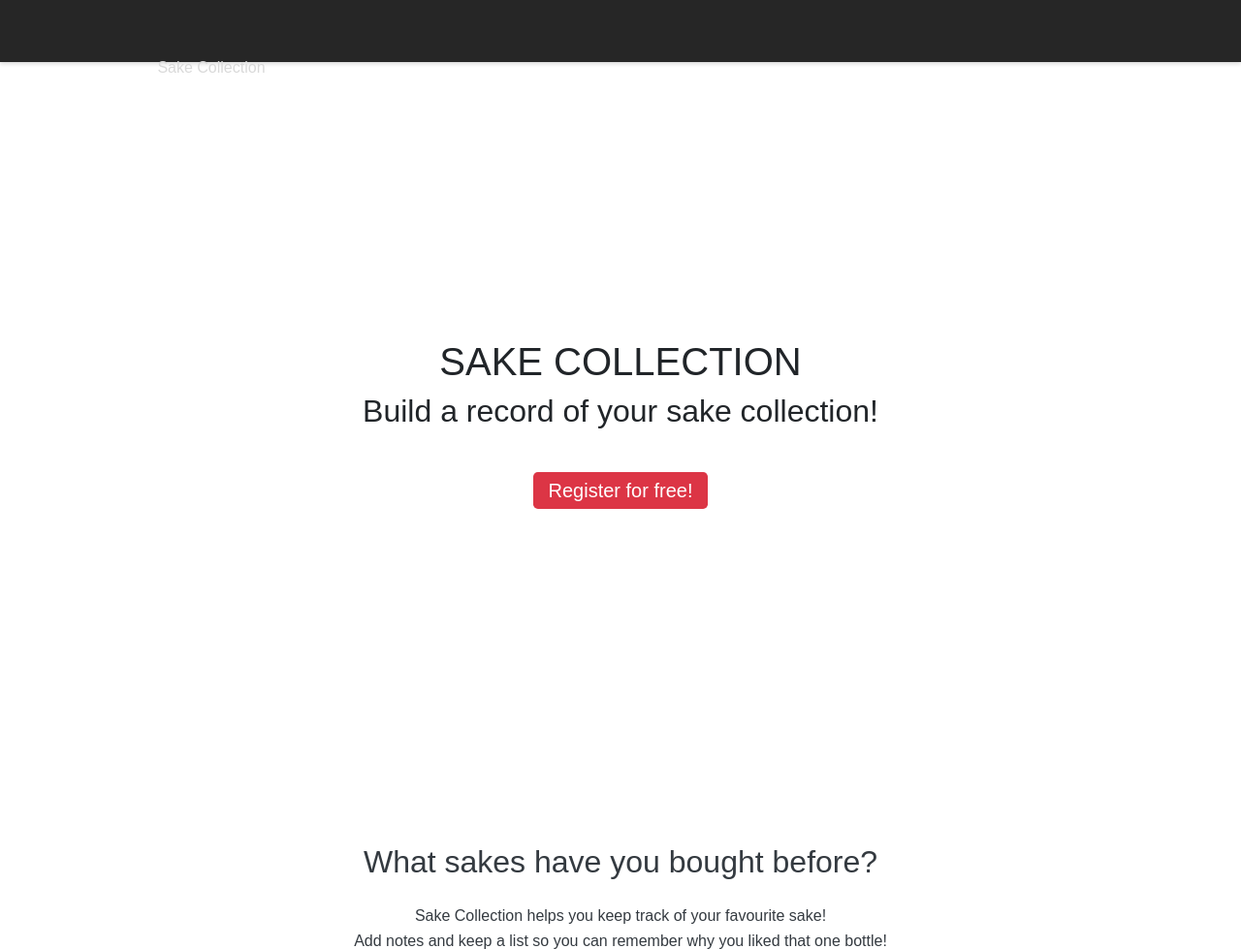
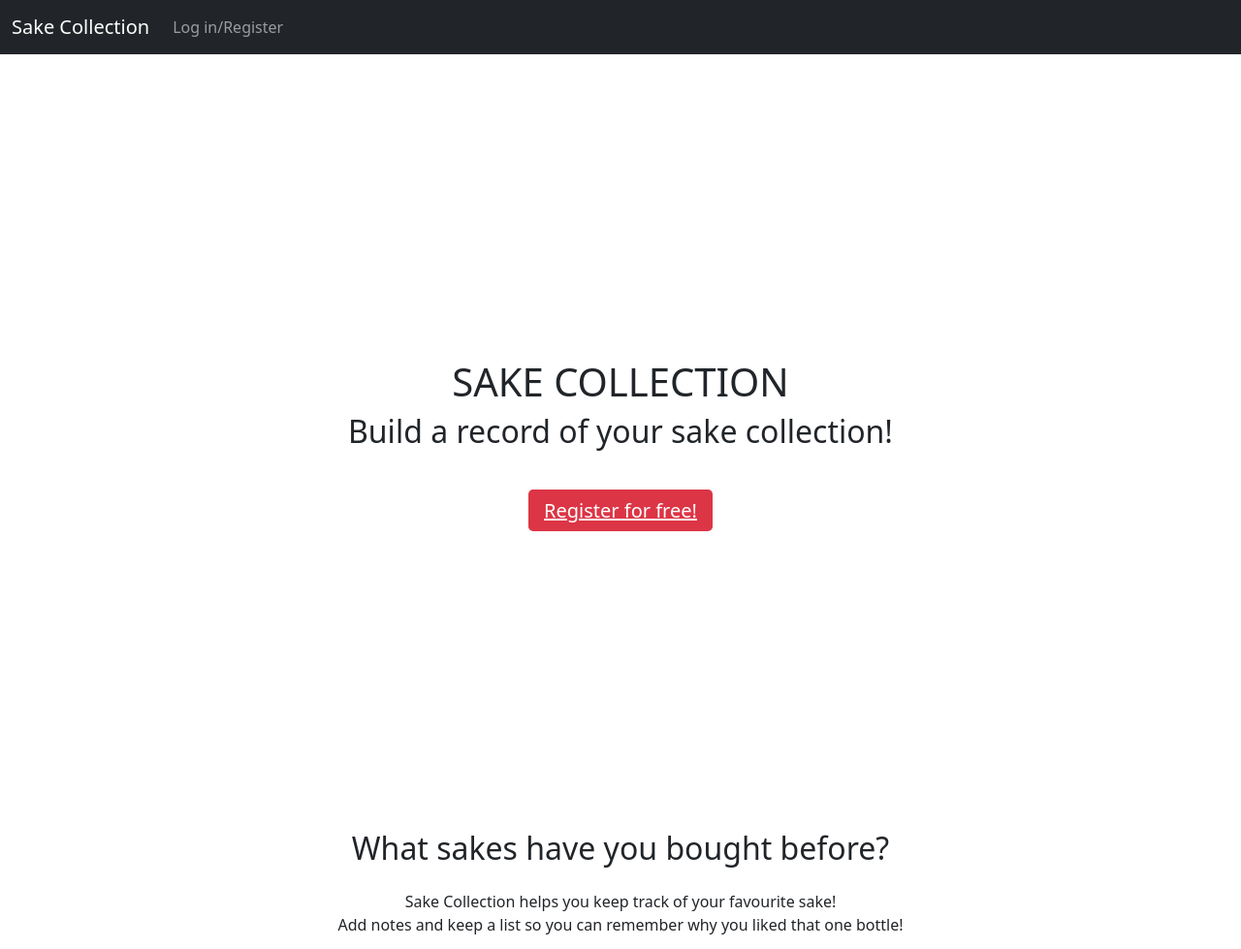
Before and after one commit to mirei-ikushima/flask-sake-project, a Flask app: page / in a window 1280 px wide. Shown: the top 979 px of the page at 97% size. Run offline with Flask 2, Linux system fonts and the light colour scheme; some libraries are stand-ins or nearby versions.

Commit message:
'Eighth commit: a significant one. I had to remove my custom CSS and JS for my navbar since they stopped working for an inexplicable reason. Changed navbar.html as a result. Did work on forms, views and models for adding items to the collection.'

```diff
--- a/app/auth/views.py
+++ b/app/auth/views.py
@@ -3,7 +3,7 @@ from flask_login import login_user, logout_user, login_required
 from . import auth
 from .forms import RegistrationForm, LoginForm
 from ..models import User
-from ..email import send_email
+from ..emails import send_email
 from .. import db
 
 
--- /dev/null
+++ b/app/main/forms.py
@@ -0,0 +1,23 @@
+from flask_wtf import FlaskForm
+from flask_wtf.file import FileField, FileAllowed
+from wtforms import StringField, SelectField, TextAreaField, DecimalField, SubmitField
+from wtforms.validators import InputRequired
+
+region_choices = ['Hokkaido', 'Aomori', 'Iwate', 'Miyagi', 'Akita', 'Yamagata', 'Fukushima', 'Ibaraki', 'Tochigi',
+                  'Gunma', 'Saitama', 'Chiba', 'Tokyo', 'Kanagawa', 'Niigata', 'Toyama', 'Ishikawa', 'Fukui',
+                  'Yamanashi', 'Nagano', 'Gifu', 'Shizuoka', 'Aichi', 'Mie', 'Shiga', 'Kyoto', 'Osaka', 'Hyogo', 'Nara',
+                  'Wakayama', 'Tottori', 'Shimane', 'Okayama', 'Hiroshima', 'Yamaguchi', 'Tokushima', 'Kagawa', 'Ehime',
+                  'Kochi', 'Fukuoka', 'Saga', 'Nagasaki', 'Kumamoto', 'Oita', 'Miyazaki', 'Kagoshima', 'Okinawa']
+
+
+class NewBottleForm(FlaskForm):
+    label = StringField('Label', validators=[InputRequired()])
+    identifier = TextAreaField("Identifier", validators=[InputRequired()])
+    photo = FileField('Photo', validators=[FileAllowed(['png', 'jpeg', 'jpg', 'gif'], 'Incorrect file format')])
+    category = SelectField('Category', choices=["Honjozo-shu", "Junmai-shu", "Ginjo-shu", "Junmai Ginjo-shu",
+                                                "Daiginjo-shu", "Junmai Daiginjo-shu"], validators=[InputRequired()])
+    maker = StringField('Maker', validators=[InputRequired()])
+    status = SelectField('Status', choices=['Unopened', 'Opened', 'Finished'], validators=[InputRequired()])
+    region = SelectField('Region', choices=region_choices, validators=[InputRequired()])
+    price = DecimalField(validators=[InputRequired()])
+    submit = SubmitField('Submit')
--- a/app/main/views.py
+++ b/app/main/views.py
@@ -1,7 +1,59 @@
-from flask import render_template, request, redirect, url_for, abort
+import os
+from flask import render_template, redirect, url_for, abort
+from flask_login import login_required, current_user
+from werkzeug.utils import secure_filename
 from . import main
+from .forms import NewBottleForm
+from ..models import User, Bottle
 
 
 @main.route('/')
 def index():
     return render_template('index.html')
+
+
+@main.route('/collection/<name>')
+def collection(name):
+    user = User.query.filter_by(username=name).first()
+
+    if user is None:
+        abort(404)
+
+    title = user.username
+
+    bottles = Bottle.query.filter_by(user_id=name).all()
+
+    return render_template('collection.html',
+                           user=user,
+                           title=title,
+                           bottles=bottles)
+
+
+@main.route('/collection/<name>/newbottle', methods=['GET', 'POST'])
+@login_required
+def update_collection():
+    form = NewBottleForm()
+
+    if form.validate_on_submit():
+        f = form.photo.data
+        fname = secure_filename(f.filename)
+        f.save(os.path.join(app.config['UPLOADS_FOLDER'], fname))
+
+        new_bottle = Bottle(label=form.label.data,
+                            identifier=form.identifier.data,
+                            photo=fname,
+                            category=form.category.data,
+                            maker=form.maker.data,
+                            status=form.status.data,
+                            region=form.region.data,
+                            price=form.price.data,
+                            user_id=current_user
+                            )
+        new_bottle.save_bottle()
+
+        return redirect(url_for('collection.html',
+                                user=current_user))
+
+    return render_template('new_bottle.html',
+                           title='New Bottle',
+                           form=form)
--- a/app/static/css/styles.css
+++ /dev/null
@@ -1,222 +0,0 @@
-:root {
-    --navbar-bg-color: hsl(0, 0%, 15%);
-    --navbar-text-color: hsl(0, 0%, 85%);
-    --navbar-text-color-focus: white;
-    --navbar-bg-contrast: hsl(0, 0%, 25%);
-}
-
-
-* {
-    box-sizing: border-box;
-    margin: 0;
-    padding: 0;
-}
-
-
-body {
-    height: 100vh;
-    font-family: Arial, Helvetica, sans-serif;
-    line-height: 1.6;
-}
-
-
-.container {
-    max-width: 1000px;
-    padding-left: 1.4rem;
-    padding-right: 1.4rem;
-    padding-top: 70px;
-    margin-left: auto;
-    margin-right: auto;
-}
-
-
-#navbar {
-    --navbar-height: 64px;
-    position: fixed;
-    height: var(--navbar-height);
-    background-color: var(--navbar-bg-color);
-    left: 0;
-    right: 0;
-    box-shadow: 0 2px 4px rgba(0, 0, 0, 0.15);
-}
-
-
-.navbar-container {
-    display: flex;
-    justify-content: space-between;
-    height: 100%;
-    align-items: center;
-}
-
-
-.navbar-item {
-    margin: 0.4em;
-    width: 100%;
-}
-
-
-.home-link,
-.navbar-link {
-    color: var(--navbar-text-color);
-    transition: color 0.2s ease-in-out;
-    text-decoration: none;
-    display: flex;
-    font-weight: 400;
-    align-items: center;
-    transition: background-color 0.2s ease-in-out,
-                color 0.2s ease-in-out;
-}
-
-
-.home-link:focus,
-.home-link:hover {
-    color: var(--navbar-text-color-focus);
-}
-
-
-.navbar-link {
-    justify-content: center;
-    width: 100%;
-    padding: 0.4em 0.8em;
-    border-radius: 5px;
-}
-
-
-.navbar-link:focus,
-.navbar-link:hover {
-    color: var(--navbar-text-color-focus);
-    background-color: var(--navbar-bg-contrast);
-}
-
-
-.navbar-toggle {
-    cursor: pointer;
-    border: none;
-    background-color: transparent;
-    width: 40px;
-    height: 40px;
-    display: flex;
-    align-items: center;
-    justify-content: center;
-    flex-direction: column;
-}
-
-
-.icon-bar {
-    display: block;
-    width: 25px;
-    height: 4px;
-    margin: 2px;
-    transition: background-color 0.2s ease-in-out,
-                transform 0.2s ease-in-out,
-                opacity 0.2s ease-in-out;
-    background-color: var(--navbar-text-color);
-}
-
-
-.navbar-toggle:focus .icon-bar,
-.navbar-toggle:hover .icon-bar {
-    background-color: var(--navbar-text-color-focus);
-}
-
-
-#navbar.opened .navbar-toggle .icon-bar:first-child,
-#navbar.opened .navbar-toggle .icon-bar:last-child {
-    position: absolute;
-    margin: 0;
-    width: 30px;
-}
-
-
-#navbar.opened .navbar-toggle .icon-bar:first-child {
-    transform: rotate(45deg);
-}
-
-
-#navbar.opened .navbar-toggle .icon-bar:nth-child(2) {
-    opacity: 0;
-}
-
-
-#navbar.opened .navbar-toggle .icon-bar:last-child {
-    transform: rotate(-45deg);
-}
-
-
-.navbar-menu {
-    position: fixed;
-    top: var(--navbar-height);
-    bottom: 0;
-    transition: opacity 0.2s ease-in-out,
-                visibility 0.2s ease-in-out;
-    opacity: 0;
-    visibility: hidden;
-    left: 0;
-    right: 0;
-}
-
-
-#navbar.opened .navbar-menu {
-    background-color: rgba(0, 0, 0, 0.4);
-    opacity: 1;
-    visibility: visible;
-}
-
-
-.navbar-links {
-    list-style-type: none;
-    max-height: 0;
-    overflow: hidden;
-    position: absolute;
-    left: 0;
-    right: 0;
-    background-color: var(--navbar-bg-color);
-    display: flex;
-    flex-direction: column;
-    align-items: center;
-    box-shadow: 0 20px 20px rgba(0, 0, 0, 0.3);
-}
-
-
-#navbar.opened .navbar-links {
-    padding: 1em;
-    max-height: none;
-}
-
-
-@media screen and (min-width: 700px) {
-    .navbar-toggle {
-        display: none;
-    }
-
-    #navbar .navbar-menu,
-    #navbar.opened .navbar-menu {
-        visibility: visible;
-        opacity: 1;
-        position: static;
-        display: block;
-        height: 100%;
-    }
-
-    #navbar .navbar-links,
-    #navbar.opened .navbar-links {
-        margin: 0;
-        padding: 0;
-        box-shadow: none;
-        position: static;
-        flex-direction: row;
-        list-style-type: none;
-        max-height: max-content;
-        width: 100%;
-        height: 100%;
-    }
-
-    #navbar .navbar-link:last-child {
-        margin-right: 0;
-    }
-}
-
-
-hr.solid {
-    border-top: 2px solid #999;
-}
--- a/app/static/js/navbar.js
+++ /dev/null
@@ -1,32 +0,0 @@
-const navbar = document.getElementById("navbar");
-const navbarToggle = navbar.querySelector(".navbar-toggle");
-const navbarMenu = navbar.querySelector(".navbar-menu");
-const navbarLinksContainer = navbar.querySelector(".navbar-links");
-
-function openMobileNavbar() {
-    navbar.classList.add("opened");
-    navbarToggle.setAttribute("aria-label", "Close navigation menu.");
-}
-
-
-function closeMobileNavbar() {
-  navbar.classList.remove("opened");
-  navbarToggle.setAttribute("aria-label", "Open navigation menu.");
-}
-
-
-navbarToggle.addEventListener("click", () => {
-  if (navbar.classList.contains("opened")) {
-    closeMobileNavbar();
-  } else {
-    openMobileNavbar();
-  }
-});
-
-
-navbarLinksContainer.addEventListener("click", (clickEvent) => {
-  clickEvent.stopPropagation();
-});
-
-
-navbarMenu.addEventListener("click", closeMobileNavbar);
--- a/app/templates/base.html
+++ b/app/templates/base.html
@@ -1,8 +1,17 @@
-<body>
 {% block navbar %}
     {% include 'navbar.html' %}
 {% endblock %}
 
+<body>
 {% block content %}{% endblock %}
 </body>
-</html>
+<script src="{{ url_for('static',filename='js/navbar.js') }}"></script>
+<script src="https://code.jquery.com/jquery-3.6.0.min.js"
+        integrity="sha256-/xUj+3OJU5yExlq6GSYGSHk7tPXikynS7ogEvDej/m4="
+        crossorigin="anonymous"></script>
+<script src="https://cdn.jsdelivr.net/npm/@popperjs/core@2.9.1/dist/umd/popper.min.js"
+        integrity="sha384-SR1sx49pcuLnqZUnnPwx6FCym0wLsk5JZuNx2bPPENzswTNFaQU1RDvt3wT4gWFG"
+        crossorigin="anonymous"></script>
+<script src="https://cdn.jsdelivr.net/npm/bootstrap@5.0.0-beta3/dist/js/bootstrap.min.js"
+        integrity="sha384-j0CNLUeiqtyaRmlzUHCPZ+Gy5fQu0dQ6eZ/xAww941Ai1SxSY+0EQqNXNE6DZiVc"
+        crossorigin="anonymous"></script>
--- a/app/templates/navbar.html
+++ b/app/templates/navbar.html
@@ -1,48 +1,34 @@
-<!DOCTYPE html>
 <html lang="en">
 <head>
     <meta charset="UTF-8">
-    <meta name="viewport" content="width=device-width, initial-scale=1.0">
+    <meta name="viewport" content="width=device-width, initial-scale=1">
     {% if title %}
     <title>{{ title }} - Sake Collection</title>
     {% else %}
     <title>Welcome to Sake Collection!</title>
     {% endif %}
-    <link rel="stylesheet" href="https://maxcdn.bootstrapcdn.com/bootstrap/4.0.0/css/bootstrap.min.css"
-          integrity="sha384-Gn5384xqQ1aoWXA+058RXPxPg6fy4IWvTNh0E263XmFcJlSAwiGgFAW/dAiS6JXm"
+    <link href="https://cdn.jsdelivr.net/npm/bootstrap@5.0.0-beta3/dist/css/bootstrap.min.css"
+          rel="stylesheet" integrity="sha384-eOJMYsd53ii+scO/bJGFsiCZc+5NDVN2yr8+0RDqr0Ql0h+rP48ckxlpbzKgwra6"
           crossorigin="anonymous">
     <style>main {padding-top: 70px;}</style>
-    <link rel="stylesheet" type="text/css" href="{{ url_for('static',filename='css/styles.css') }}">
 </head>
-<body>
-    <header id="navbar">
-        <nav class="navbar-container container">
-            <a href="{{ url_for('main.index') }}" class="home-link">
-                Sake Collection
-            </a>
-            <button type="button" class="navbar-toggle" aria-label="Open navigation menu">
-                <span class="icon-bar"></span>
-                <span class="icon-bar"></span>
-                <span class="icon-bar"></span>
-            </button>
-            <div class="navbar-menu">
-                <ul class="navbar-links">
-                    <li class="navbar-item">
-                        <a class="navbar-link" href="{{ url_for('auth.login') }}">Log in/Register</a>
-                    </li>
-                </ul>
+        <nav class="navbar navbar-expand-md navbar-dark bg-dark">
+            <div class="container-fluid">
+                <a href="{{ url_for('main.index') }}" class="navbar-brand">
+                    Sake Collection
+                </a>
+                <button type="button" class="navbar-toggler" data-toggle="collapse"
+                        data-target="#navbarSupportedContent" aria-controls="#navbarSupportedContent"
+                        aria-expanded="false" aria-label="Open navigation menu">
+                    <span class="navbar-toggler-icon"></span>
+                </button>
+                <div class="collapse navbar-collapse" id="navbarSupportedContent">
+                    <ul class="navbar-nav mr-auto">
+                        <li class="nav-item">
+                            <a class="nav-link" href="{{ url_for('auth.login') }}">Log in/Register</a>
+                        </li>
+                    </ul>
+                </div>
             </div>
         </nav>
-    </header>
-    <script src="{{ url_for('static',filename='js/navbar.js') }}"></script>
-    <script src="https://code.jquery.com/jquery-3.2.1.slim.min.js"
-        integrity="sha384-KJ3o2DKtIkvYIK3UENzmM7KCkRr/rE9/Qpg6aAZGJwFDMVNA/GpGFF93hXpG5KkN"
-        crossorigin="anonymous"></script>
-    <script src="https://cdnjs.cloudflare.com/ajax/libs/popper.js/1.12.9/umd/popper.min.js"
-        integrity="sha384-ApNbgh9B+Y1QKtv3Rn7W3mgPxhU9K/ScQsAP7hUibX39j7fakFPskvXusvfa0b4Q"
-        crossorigin="anonymous"></script>
-    <script src="https://maxcdn.bootstrapcdn.com/bootstrap/4.0.0/js/bootstrap.min.js"
-        integrity="sha384-JZR6Spejh4U02d8jOt6vLEHfe/JQGiRRSQQxSfFWpi1MquVdAyjUar5+76PVCmYl"
-        crossorigin="anonymous"></script>
-</body>
 </html>
--- a/config.py
+++ b/config.py
@@ -5,9 +5,7 @@ RANDOM_KEY = os.urandom(32)
 
 class Config(object):
 
-    SAKENOTE_TOKEN = os.environ.get("SAKENOTE_TOKEN")
     SECRET_KEY = RANDOM_KEY
-    SAKENOTE_SAKES_BASE_URL = "https://www.sakenote.com/api/v1/sakes?token={0}"
     SQLALCHEMY_TRACK_MODIFICATIONS = False
     SQLALCHEMY_DATABASE_URI = 'postgresql+psycopg2://sam:dev7331@localhost/sakelist'
 
@@ -16,3 +14,5 @@ class Config(object):
     MAIL_USE_TLS = True
     MAIL_USERNAME = os.environ.get("MAIL_USERNAME")
     MAIL_PASSWORD = os.environ.get("MAIL_PASSWORD")
+
+    UPLOADS_FOLDER = r"app/static/uploads"
```
Also changed, not shown: app/auth/forms.py (+7 -7 lines), app/models.py (+20 -1 lines), app/requests.py (deleted, +0 -11 lines), app/emails.py (renamed from app/email.py).
